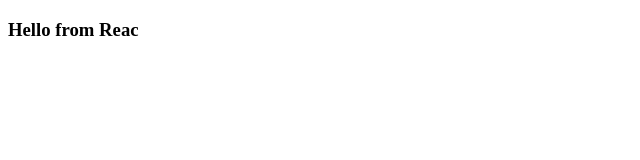
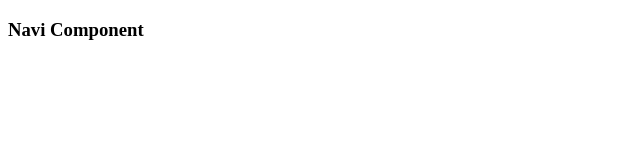
Before and after one commit to Wepryu/no-pain, a React (Create React App) app: page / in a window 1280 px wide. Shown: the top 160 px of the page, without its empty margins (0-640 px from the left). Built offline with nearby package versions, Linux system fonts and the light colour scheme.

Commit message:
Navi Component

```diff
--- a/src/App.js
+++ b/src/App.js
@@ -1,9 +1,10 @@
 import React from 'react';
+import Navi from "./Navi"
 
 function App() {
   return (
     <div>
-      <h3>Hello from Reac</h3>
+      <Navi></Navi>
     </div>
   );
 }
--- /dev/null
+++ b/src/Navi.js
@@ -0,0 +1,11 @@
+import React, { Component } from 'react'
+
+export default class Navi extends Component {
+    render() {
+        return (
+            <div>
+                <h3>Navi Component</h3>
+            </div>
+        )
+    }
+}
```
Also changed, not shown: src/Notlar.txt.
